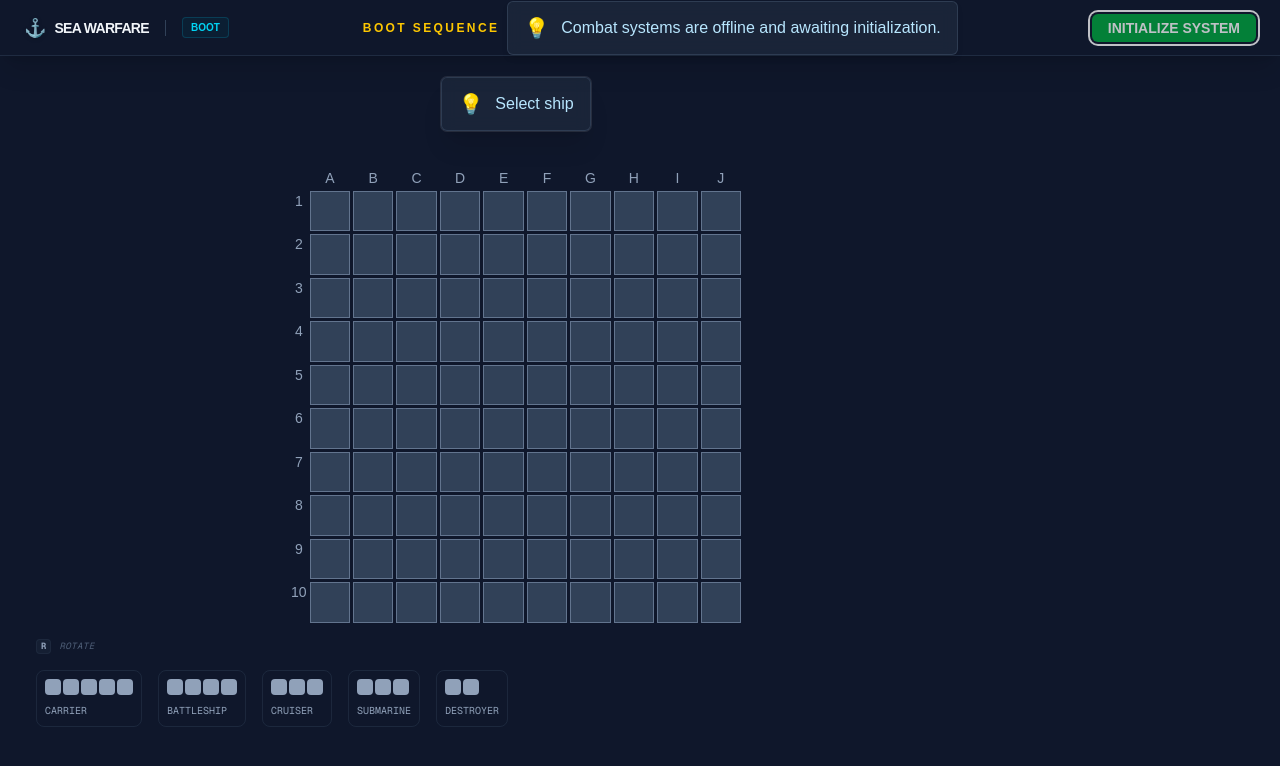
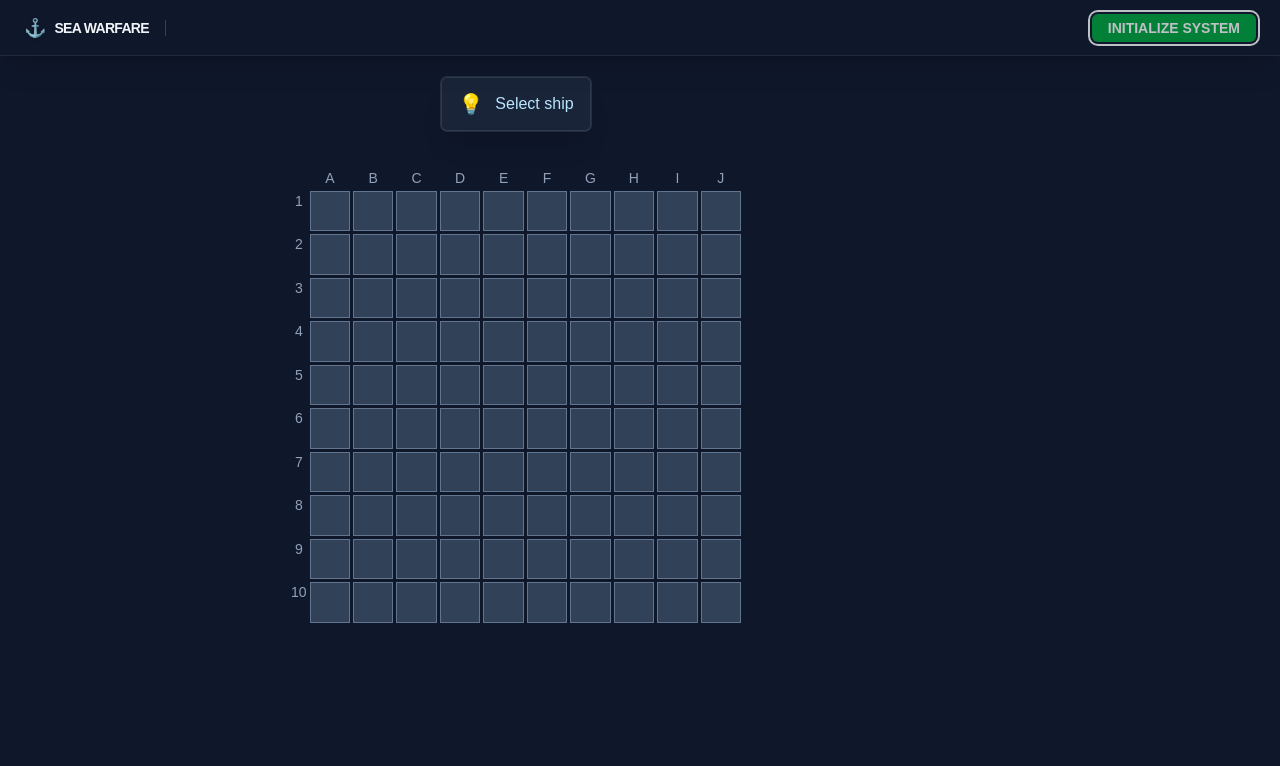
Before and after one commit to BetoCarr/sea-warfare, a Next.js app: page / in a window 1280 px wide. Shown: the top 766 px of the page. Built offline with nearby package versions, Linux system fonts and the light colour scheme.

Commit message:
refactor(ui): introduce PlayerSection and simplify Header

```diff
--- a/src/components/game/GameStage/GameStage.tsx
+++ b/src/components/game/GameStage/GameStage.tsx
@@ -6,6 +6,8 @@ import React from 'react';
 import { FeedbackMessage, FeedbackType } from './FeedbackMessage';
 
 import Board from '../../board/Board';
+
+import PlayerSection from '../../game/GameStage/PlayerSection/PlayerSection';
 
 import { OrientationToggle } from '../../placement/OrientationToggle';
 
@@ -41,7 +43,7 @@ export const GameStage = ({
     const placement = usePlacementFlow();
     const flow = useGameFlowController();
 
-    console.log(flow)
+    console.log(placement)
 
     const boardVM = useBoardViewModel({
         boardVariant: 'player',
@@ -72,11 +74,9 @@ export const GameStage = ({
                 />
             </div>
 
-            {/* 2. CENTER SLOT: The Main Engagement Area (Board) */}
-            <div className="w-full max-w-full flex items-center justify-center transition-transform duration-500">
-                <div className="flex-1 min-h-0 flex items-center justify-center py-2 sm:py-4">
-                    <Board
+            < PlayerSection
                 boardVM={boardVM}
+
                 interactive={
                     placement.canPlaceShip ||
                     flow.capabilities.canAttack
@@ -92,10 +92,7 @@ export const GameStage = ({
                         : undefined
                 }
                 onCellPress={placement.onBoardInteraction}
-
             />
-                </div>
-            </div>
 
             {flow.capabilities.canAttack && (
                 <div className="w-full max-w-full flex items-center justify-center transition-transform duration-500">
@@ -123,7 +120,7 @@ export const GameStage = ({
                 </div>
             )}
             {/* 3. BOTTOM SLOT: Ship Palette */}
-            {placement.canPlaceShip && (
+            {!flow.capabilities.canInitializeGame && (
                 <div className="shrink-0 flex flex-col gap-2 sm:gap-4 px-1">
                     <div className="flex justify-between items-center">
                         <OrientationToggle
--- /dev/null
+++ b/src/components/game/GameStage/PlayerSection/PlayerSection.tsx
@@ -0,0 +1,30 @@
+import Board from '../../../board/Board';
+
+import type { BoardViewModel } from '@/application/board/board-types';
+
+import { BoardCellInteraction } from '@/application/placement/interactions/placement-interaction.types';
+
+import { Position } from '@/lib/domain/shared/models/Position';
+
+
+interface PlayerSectionProps {
+    boardVM: BoardViewModel;
+
+    interactive: boolean;
+
+    onCellHover?: (position: Position) => void;
+
+    onCellLeave?: () => void;
+
+    onCellPress?: (interaction: BoardCellInteraction) => void;
+}
+
+export default function PlayerSection(props: PlayerSectionProps) {
+    return (
+        <section className="w-full max-w-full flex items-center justify-center transition-transform duration-500">
+            <div className="flex-1 min-h-0 flex items-center justify-center py-2 sm:py-4">
+                <Board {...props} />
+            </div>
+        </section>
+    );
+}
--- a/src/components/game/Header.tsx
+++ b/src/components/game/Header.tsx
@@ -1,52 +1,18 @@
-// import { ReadinessIndicators } from "./ReadinessIndicators";
-import { FeedbackMessage } from "./GameStage/FeedbackMessage";
-
-// import { TurnSection } from "./TurnSection";
+import { Button } from "@/components/ui/Button";
 
 import { useGameFlowController } from "@/application/game-flow/useGameFlowController";
 
 import { usePlacementFlow } from "@/application/placement/hooks/usePlacementFlow";
 
-import { Button } from "@/components/ui/Button";
 
 interface HeaderProps {
   onInitialize?: () => void;
-  onConfirm?: () => { success: boolean, message?: string };
 }
 
-export function Header({ onInitialize, onConfirm }: HeaderProps) {
+export function Header({ onInitialize }: HeaderProps) {
 
   const flow = useGameFlowController();
-  const { canConfirmFleet, canPlaceShip, confirmFleet } = usePlacementFlow();
-
-
-  const handleConfirmAction = () => {
-    if (canConfirmFleet) {
-      confirmFleet();
-    }
-  };
-
-  // --- Dynamic Content Selectors ---
-  const renderCenterContent = () => {
-    if (flow.capabilities.canInitializeGame) {
-        return <span className="text-xs font-bold text-yellow-400 tracking-[0.2em]">BOOT SEQUENCE</span>;
-    }
-    if (canPlaceShip) {
-      return (
-        <div className="hidden md:flex items-center gap-4">
-          <span className="text-xs text-slate-400 font-medium uppercase tracking-wider">Fleet Setup</span>
-          {/* <ReadinessIndicators /> */}
-        </div>
-      );
-    }
-    // if (flow.capabilities.canAttack) {
-    //   return <TurnSection />;
-    // }
-    if (flow.capabilities.canRestartGame) {
-      return <span className="text-xs font-bold text-yellow-400 tracking-[0.2em]">MATCH ENDED</span>;
-    }
-    return null;
-  };
+  const { canConfirmFleet, confirmFleet } = usePlacementFlow(); // Revisar si se puede recibir mediante props
 
   const renderAction = () => {
     if (flow.capabilities.canInitializeGame) {
@@ -71,7 +37,7 @@ export function Header({ onInitialize, onConfirm }: HeaderProps) {
         return (
             <Button
                 variant="success"
-                onClick={handleConfirmAction}
+                onClick={confirmFleet}
                 pulse={true}
             >
                 <span className="sm:hidden">
@@ -88,9 +54,9 @@ export function Header({ onInitialize, onConfirm }: HeaderProps) {
     if (flow.capabilities.canRestartGame) {
         return (
             <Button
-                variant="secondary"
-                onClick={() => window.location.reload()}
-            >
+              variant="secondary"
+              onClick={() => window.location.reload()} // TODO:
+            >                                          // Replace full page reload with a proper game reset action
                 REMATCH
             </Button>
         );
@@ -111,22 +77,6 @@ export function Header({ onInitialize, onConfirm }: HeaderProps) {
           </span>
         </div>
         <div className="h-4 w-px bg-slate-700 mx-1" />
-        <span className="text-[10px] font-bold text-cyan-400 bg-cyan-950/30 px-2 py-0.5 rounded border border-cyan-500/20">
-          {flow.presentation.phaseLabel}
-        </span>
-      </div>
-
-      {/* CENTER: Dynamic Context */}
-      <div className="flex-1 flex justify-center mx-4">
-        <div className="flex flex-wrap items-center justify-center gap-2 text-center">
-          {renderCenterContent()}
-          {flow.presentation.description ? (
-            <FeedbackMessage
-              message={flow.presentation.description}
-              type="instruction"
-            />
-          ) : null}
-        </div>
       </div>
 
       {/* RIGHT: Primary Action */}
```
Lines whose indentation alone changed are shown as unchanged.
